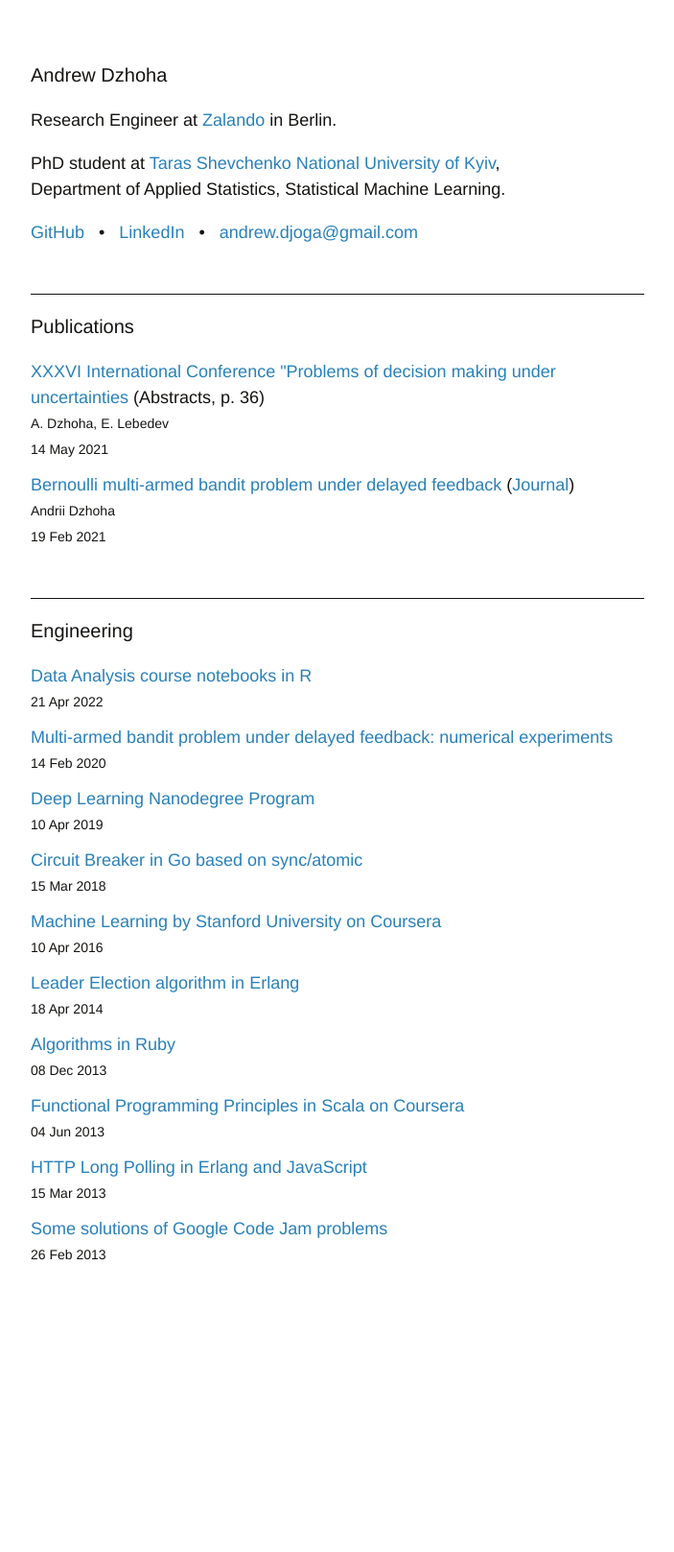
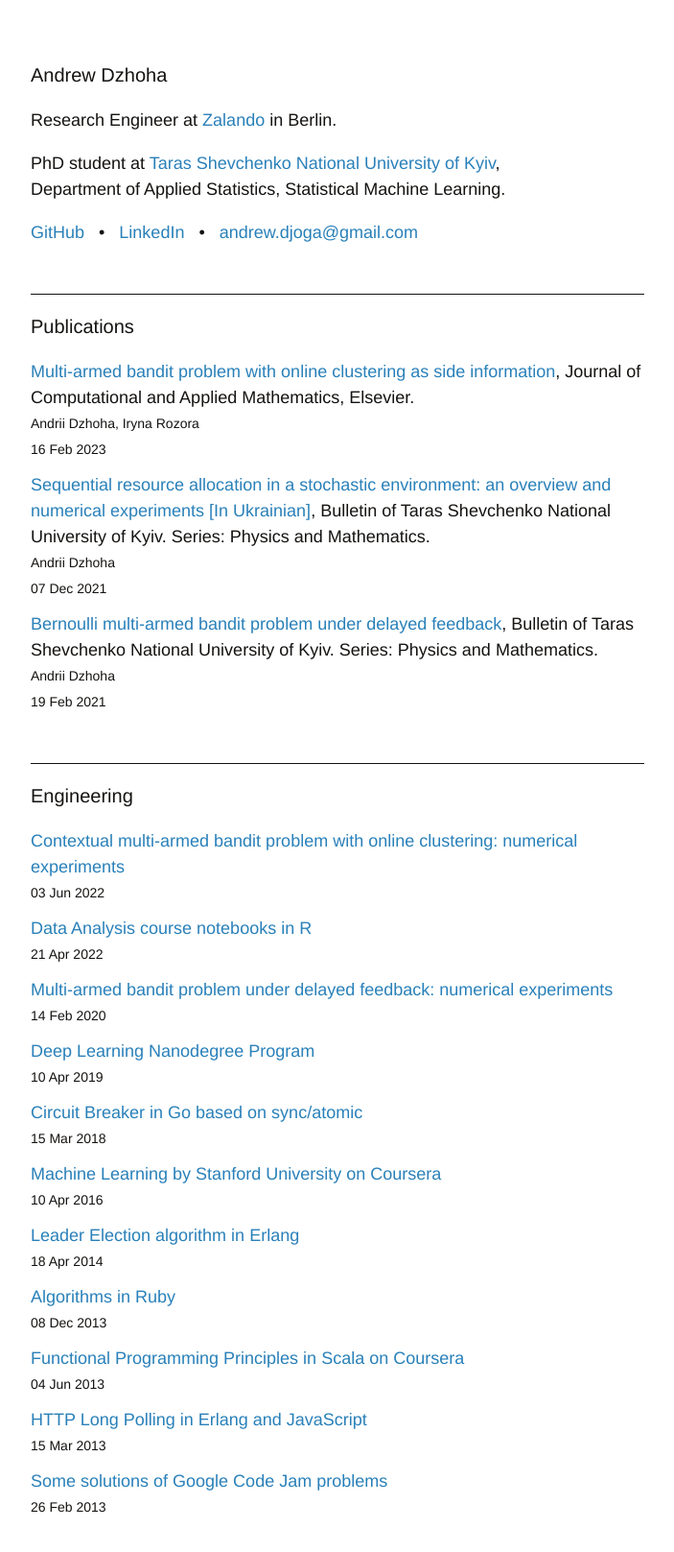
Before and after one commit to djo/djo.github.io, a Jekyll site: the page built from index.html, in a window 1280 px wide. Shown: the whole page at 96% size, without its empty margins (288-991 px from the left). Built offline with Jekyll 4.4.1, drawn with Linux system fonts in a browser that asks for light colours; before the commit the page ends 1354 px from its top, so only the background shows below that.

Commit message:
Elsevier publication

```diff
--- a/_config.yml
+++ b/_config.yml
@@ -1,4 +1,8 @@
 activities:
+  -
+    text: "Contextual multi-armed bandit problem with online clustering: numerical experiments"
+    date: 2022-06-03
+    link: 'https://github.com/djo/bandit-with-online-clustering'
   -
     text: "Data Analysis course notebooks in R"
     date: 2022-04-21
--- a/index.html
+++ b/index.html
@@ -23,15 +23,22 @@ title: Andrew Dzhoha
   <h3>Publications</h3>
   <ul class="log">
       <li>
-        <a href="http://www.pdmu.univ.kiev.ua/PDMU_2021/PDMU_2021_Skhidnytsia.pdf" target="_blank">XXXVI International Conference "Problems of decision making under uncertainties</a>
-        (Abstracts, p. 36)
-        <div class="author">A. Dzhoha, E. Lebedev</div>
-        <div class="date">{{ "14.05.2021" | date: '%d %b %Y' }}</div>
+        <a href="https://authors.elsevier.com/sd/article/S0377042723000766">Multi-armed bandit problem with online clustering as side information</a>,
+        Journal of Computational and Applied Mathematics, Elsevier.
+        <div class="author">Andrii Dzhoha, Iryna Rozora</div>
+        <div class="date">{{ "16.02.2023" | date: '%d %b %Y' }}</div>
       </li>
 
       <li>
-        <a href="/assets/bernoulli-multi-armed-bandit-problem-under-delayed-feedback.pdf" target="_blank">Bernoulli multi-armed bandit problem under delayed feedback</a>
-        (<a href="https://bphm.knu.ua/index.php/bphm/article/view/214" target="_blank">Journal</a>)
+        <a href="https://doi.org/10.17721/1812-5409.2021/3.1">Sequential resource allocation in a stochastic environment: an overview and numerical experiments [In Ukrainian]</a>,
+        Bulletin of Taras Shevchenko National University of Kyiv. Series: Physics and Mathematics.
+        <div class="author">Andrii Dzhoha</div>
+        <div class="date">{{ "07.12.2021" | date: '%d %b %Y' }}</div>
+      </li>
+
+      <li>
+        <a href="/assets/bernoulli-multi-armed-bandit-problem-under-delayed-feedback.pdf">Bernoulli multi-armed bandit problem under delayed feedback</a>,
+        Bulletin of Taras Shevchenko National University of Kyiv. Series: Physics and Mathematics.
         <div class="author">Andrii Dzhoha</div>
         <div class="date">{{ "19.02.2021" | date: '%d %b %Y' }}</div>
       </li>
@@ -43,7 +50,7 @@ title: Andrew Dzhoha
   <ul class="log">
     {% for activity in site.activities %}
       <li>
-        <a href="{{ activity.link }}" target="_blank">{{ activity.text }}</a>
+        <a href="{{ activity.link }}">{{ activity.text }}</a>
         <div class="date">{{ activity.date | date: '%d %b %Y' }}</div>
       </li>
     {% endfor %}
```
Also changed, not shown: Gemfile.lock, README.md, 1 other file.
